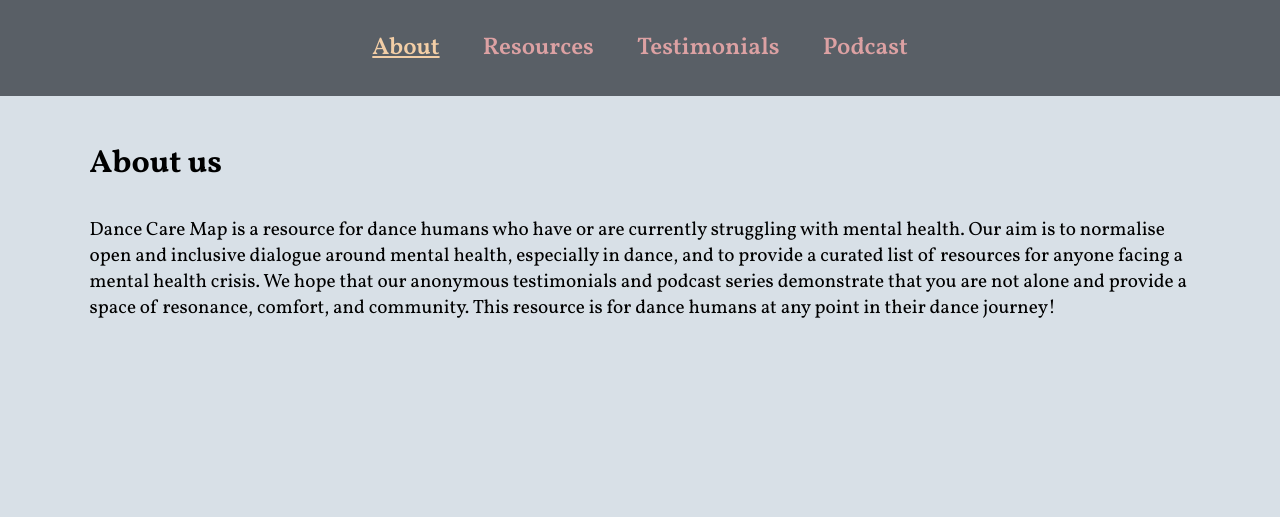
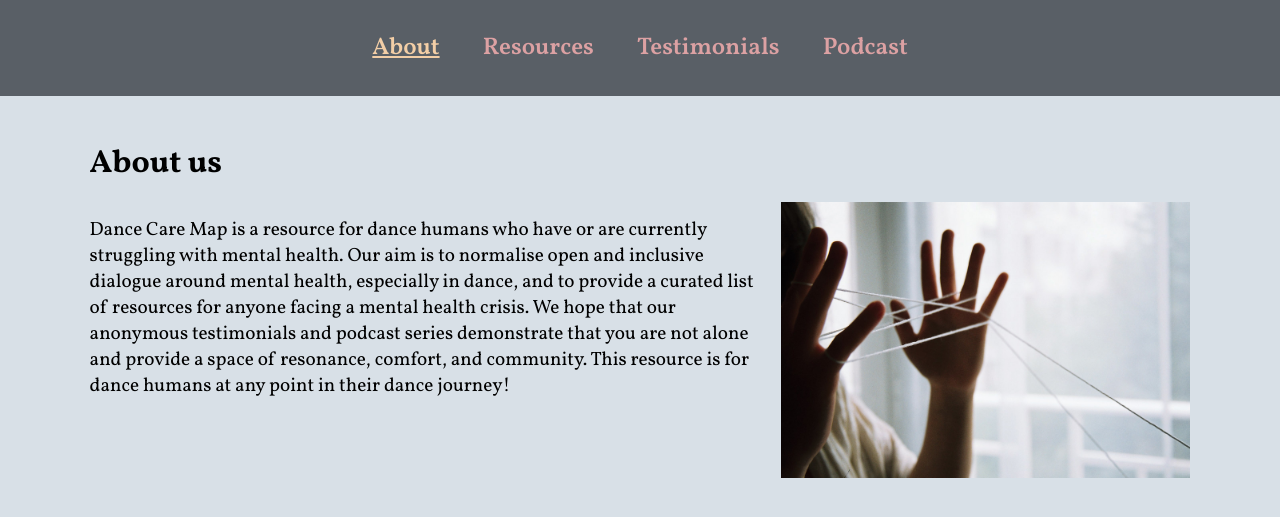
Before and after one commit to Flinnja/lsms-map, a Jekyll site: the page built from about.html, in a window 1280 px wide. Shown: the top 517 px of the page. Built offline with Jekyll 4.4.1, drawn with Linux system fonts in a browser that asks for light colours.

Commit message:
add images to about and testimonials pages

```diff
--- a/_sass/about.scss
+++ b/_sass/about.scss
@@ -1,2 +1,23 @@
 #about-section {
+	.about-container {
+		@media (min-width: 768px) {
+			overflow: hidden;
+			background: 0;
+			height: auto;
+		}
+	}
+	.about-description {
+		@media (min-width: 768px) {
+			display: inline-block;
+			padding-right: 2vw;
+			max-width: 52vw;
+		}
+	}
+	.about-image {
+		@media (min-width: 768px) {
+			float: right;
+			padding-right: 7vw;
+			max-width: 32vw;
+		}
+	}
 }
--- a/_sass/main.scss
+++ b/_sass/main.scss
@@ -77,6 +77,22 @@
 	margin: 0;
 }
 
+img {
+	max-width: 86vw;
+}
+
+.description-image {
+	display: none;
+	@media (min-width: 412px) {
+		display: block;
+		margin: 1.2em 7vw;
+	}
+	@media (min-width: 768px) {
+		display: inline-block;
+		margin: 0;
+	}
+}
+
 .header {
 	height: 52px;
 	@media (min-width: 768px) {
@@ -113,6 +129,14 @@
 	margin-left: -7vw;
 	width: 100vw;
 	border-radius: 0;
+	background: 0;
+
+	p {
+		background: $base-white;
+		@media (min-width: 768px) {
+			background: 0;
+		}
+	}
 }
 
 .page-description {
--- a/_sass/testimonials.scss
+++ b/_sass/testimonials.scss
@@ -1,5 +1,28 @@
 #testimonials-section {
 	height: auto;
+
+	.testimonials-container {
+		@media (min-width: 768px) {
+			overflow: hidden;
+			background: 0;
+			height: auto;
+		}
+	}
+	.testimonials-description {
+		@media (min-width: 768px) {
+			display: inline-block;
+			padding-right: 2vw;
+			max-width: 52vw;
+		}
+	}
+	.testimonials-image {
+		@media (min-width: 768px) {
+			float: right;
+			padding-right: 7vw;
+			max-width: 32vw;
+		}
+	}
+
 	.testimonials-list {
 		text-align: center;
 		.testimonials-item {
--- a/about.html
+++ b/about.html
@@ -17,9 +17,12 @@
 	<h2 class="page-heading about-heading">
 		About us
 	</h2>
-	<div class="content-container about-container wide-container">
-		<p class="page-description about-description">
-			Dance Care Map is a resource for dance humans who have or are currently struggling with mental health. Our aim is to normalise open and inclusive dialogue around mental health, especially in dance, and to provide a curated list of resources for anyone facing a mental health crisis. We hope that our anonymous testimonials and podcast series demonstrate that you are not alone and provide a space of resonance, comfort, and community. This resource is for dance humans at any point in their dance journey!
-		</p>
+	<div class="page-main about-main">
+		<div class="content-container about-container wide-container">
+			<p class="page-description about-description">
+				Dance Care Map is a resource for dance humans who have or are currently struggling with mental health. Our aim is to normalise open and inclusive dialogue around mental health, especially in dance, and to provide a curated list of resources for anyone facing a mental health crisis. We hope that our anonymous testimonials and podcast series demonstrate that you are not alone and provide a space of resonance, comfort, and community. This resource is for dance humans at any point in their dance journey!
+			</p>
+			<img class="description-image about-image" src="./assets/images/about-image.jpg" alt="An image of a pair of hands with string wound around them in a game of cat's cradle. 'tender forever' by kygp is licensed with CC BY-NC-ND 2.0. To view a copy of this license, visit https://creativecommons.org/licenses/by-nc-nd/2.0/" />
+		</div>
 	</div>
 </div>
--- a/testimonials.html
+++ b/testimonials.html
@@ -21,6 +21,7 @@
 		<p class="page-description testimonials-description">
 			The intent of these testimonials is to normalise conversations around mental health, especially as they pertain to experiences in dance. We hope that in reading our anonymous stories you feel less alone.
 		</p>
+		<img class="description-image testimonials-image" src="./assets/images/testimonials-image.jpg" alt="An image of someone with mid-length hair dacning; their shape is blurred by the motion of them turning. 'woman : motion' by craigCloutier is licensed with CC BY-SA 2.0. To view a copy of this license, visit https://creativecommons.org/licenses/by-sa/2.0/" />
 	</div>
 
 	<div class="testimonials-list">
```
Also changed, not shown: assets/images/about-image.jpg (added), assets/images/testimonials-image.jpg (added).
